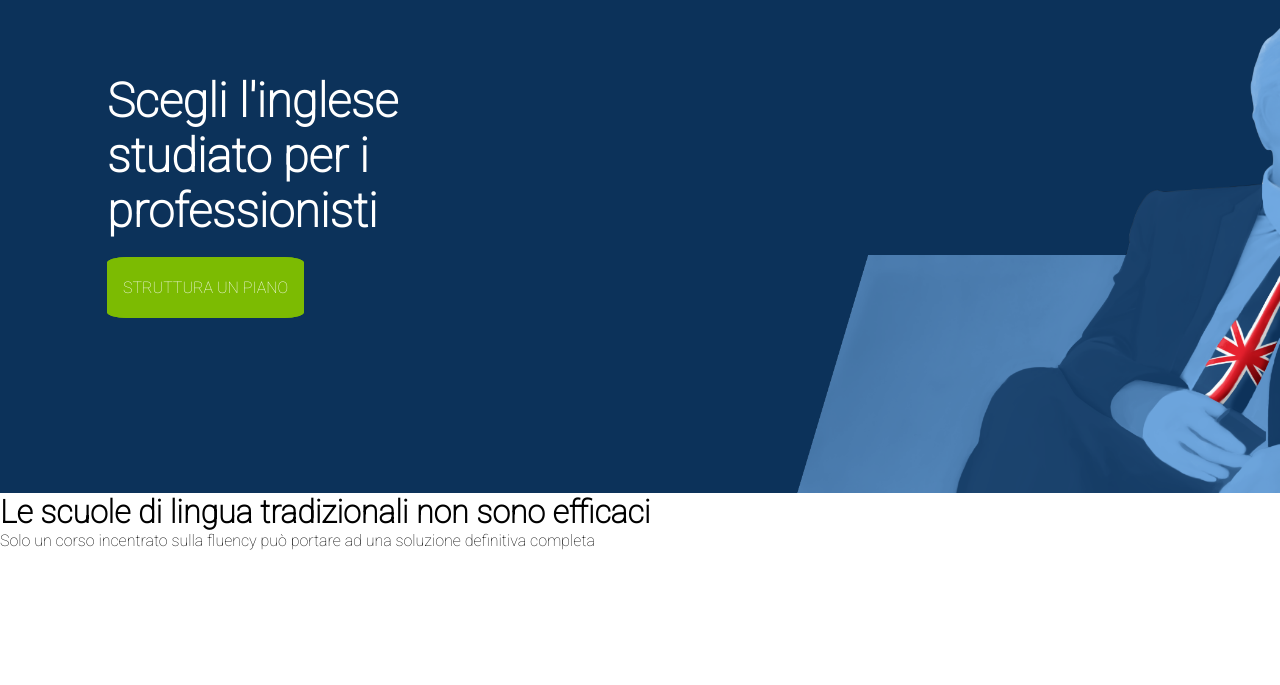
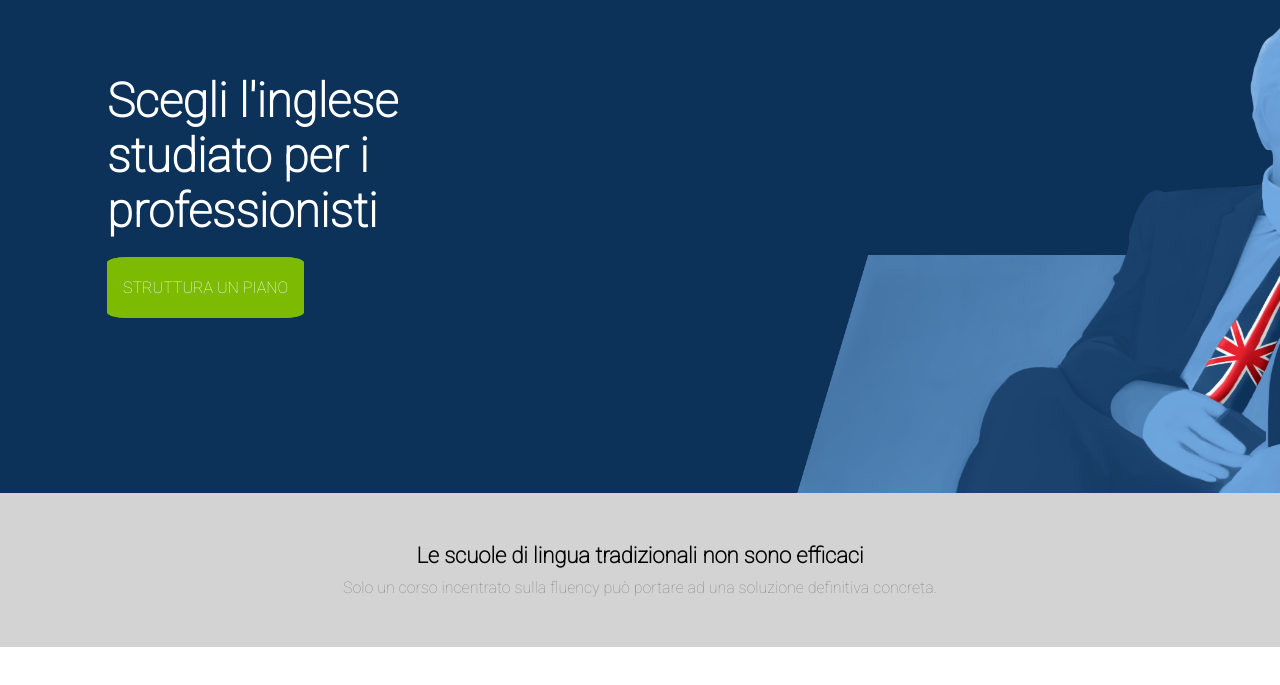
Before and after one commit to HikaruFN/Fluentify, a plain HTML site: page index.html in a window 1280 px wide. Shown: the part 107-792 px from the top of the page. Drawn offline with Linux system fonts and the light colour scheme.

Commit message:
Fine Intestazione

```diff
--- a/css/style.css
+++ b/css/style.css
@@ -43,6 +43,9 @@ a{
     border-radius: 10%;
     padding: 5px 15px
 }
+p{
+    color: #8b8b8b;
+}
 /*Header*/
 header{
     height: 600px;
@@ -80,3 +83,13 @@ header{
 .slogan .bordo-verde{
     padding: 20px 15px
 }
+/*Intestazione*/
+.intestazione{
+    background-color: #d3d3d3;
+    text-align: center;
+    padding: 50px;
+}
+.intestazione h1{
+    margin-bottom: 10px;
+    font-size: 22px;
+}
--- a/index.html
+++ b/index.html
@@ -45,10 +45,12 @@
 
     <!--Main-->
     <main>
+        <!--Intestazione-->
         <div class="intestazione">
             <h1>Le scuole di lingua tradizionali non sono efficaci</h1>
-            <p>Solo un corso incentrato sulla fluency può portare ad una soluzione definitiva completa</p>
+            <p>Solo un corso incentrato sulla fluency può portare ad una soluzione definitiva concreta.</p>
         </div>
+        <!--Fine Intestazione-->
     </main>
     <!--Fine Main-->
 </body>
```
